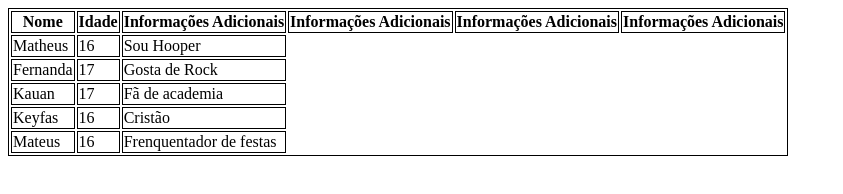
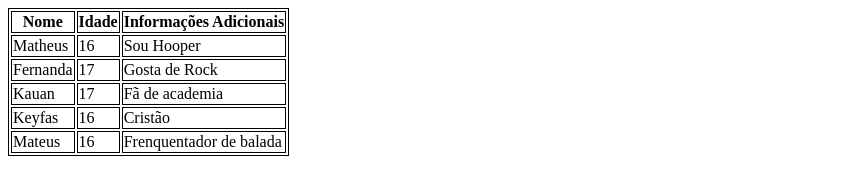
Before and after one commit to Duan-Costa35/Aula-Tabela, a plain HTML site: page index.html in a window 1280 px wide. Shown: the whole page, without its empty margins (0-843 px from the left). Drawn offline with Linux system fonts and the light colour scheme.

Commit message:
trocado de frequentador de fetsas para frequentador de balada

```diff
--- a/index.html
+++ b/index.html
@@ -16,9 +16,6 @@
             <tr>
                 <th>Nome</th>
                 <th>Idade</th>
-                <th>Informações Adicionais</th>
-                <th>Informações Adicionais</th>
-                <th>Informações Adicionais</th>
                 <th>Informações Adicionais</th>
             </tr>
         </thead>
@@ -47,7 +44,7 @@
             <tr>
                 <td>Mateus</td>
                 <td>16</td>
-                <td>Frenquentador de festas</td>
+                <td>Frenquentador de balada</td>
             </tr>
         </tbody>
 
```
